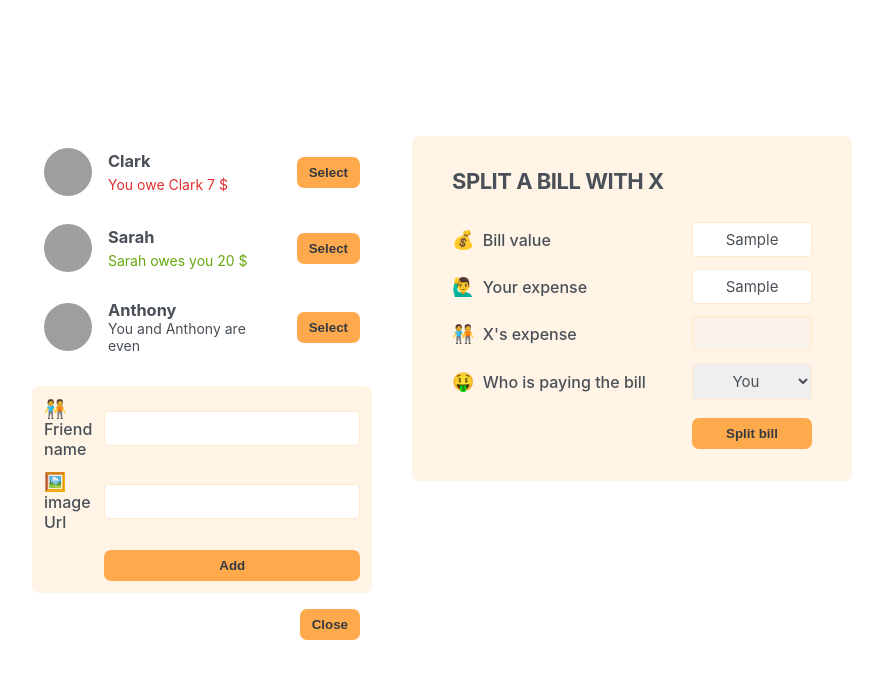
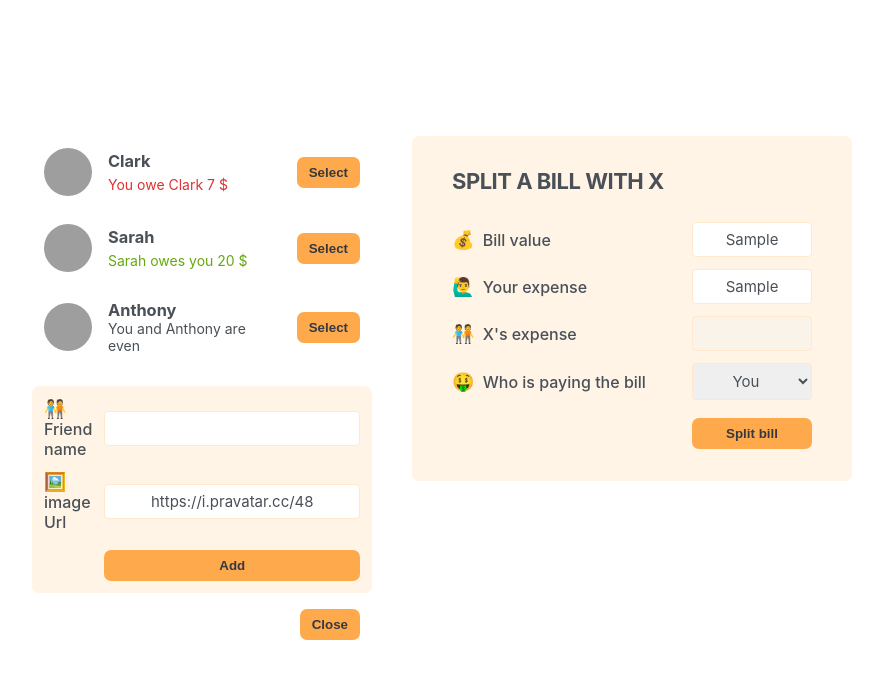
Before and after one commit to LorikHasani/eat-n-split, a React (Create React App) app: page / in a window 1280 px wide. Both pictures are taken after typing "Sample", "Sample" into the empty fields and a click on the button "Add Friend". Shown: the top 678 px of the page, without its empty margins (198-1081 px from the left). Built offline with nearby package versions, Linux system fonts and the light colour scheme; grey boxes are pictures that could not be loaded.

Commit message:
Adding a new friend

```diff
--- a/src/App.js
+++ b/src/App.js
@@ -30,17 +30,23 @@
 }
 
 export default function App() {
+  const [friends, setFriends] = useState(initialFriends);
   const [showAddFriend, setShowAddFriend] = useState(false);
 
   function handleShowAddFriend() {
     setShowAddFriend((show) => !show);
   }
 
+  function handleAddFriend(friend) {
+    setFriends((friends) => [...friends, friend]);
+    setShowAddFriend(false);
+  }
+
   return (
     <div className="app">
       <div className="sidebar">
-        <FriendList />
-        {showAddFriend && <FormAddFriend />}
+        <FriendList friends={friends} />
+        {showAddFriend && <FormAddFriend onAddFriend={handleAddFriend} />}
         <Button onClick={handleShowAddFriend}>{showAddFriend ? "Close" : " Add Friend"}</Button>
       </div>
       <FormSplitBill />
@@ -48,9 +54,7 @@
   );
 }
 
-function FriendList() {
-  const friends = initialFriends;
-
+function FriendList({ friends }) {
   return (
     <ul>
       {friends.map((friend) => (
@@ -82,14 +86,38 @@
   );
 }
 
-function FormAddFriend() {
+function FormAddFriend({ onAddFriend }) {
+  const [name, setName] = useState("");
+  const [image, setImage] = useState("https://i.pravatar.cc/48");
+
+  function handleSubmit(e) {
+    e.preventDefault();
+
+    if (!name || !image) return;
+
+    const id = crypto.randomUUID();
+    const newFriend = {
+      id,
+      name,
+      image: `${image}?=${id}`,
+      balance: 0,
+    };
+
+    onAddFriend(newFriend);
+
+    setName("");
+    setImage("https://i.pravatar.cc/48");
+
+    console.log(newFriend);
+  }
+
   return (
-    <form className="form-add-friend">
+    <form className="form-add-friend" onSubmit={handleSubmit}>
       <label>🧑‍🤝‍🧑 Friend name </label>
-      <input type="text" />
+      <input type="text" value={name} onChange={(e) => setName(e.target.value)} />
 
       <label>🖼️ image Url </label>
-      <input type="text" />
+      <input type="text" value={image} onChange={(e) => setImage(e.target.value)} />
 
       <Button>Add</Button>
     </form>
```
